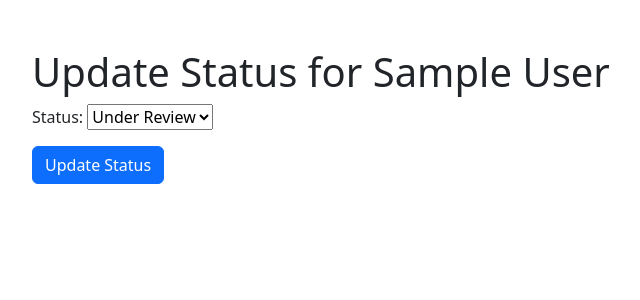
After one commit to riazsorkar/job-portal, a Django app: page /update-status/1/ in a window 1280 px wide. The commit adds this page. Shown: the top 300 px of the page, without its empty margins (50-690 px from the left). Run offline with Django 5.2, Linux system fonts and the light colour scheme; a user stored in the database is signed in; tables that the repository leaves empty hold one stand-in row (values such as "Sample post").

```diff
--- a/jobs/forms.py
+++ b/jobs/forms.py
@@ -26,3 +26,10 @@ class JobApplicationForm(forms.ModelForm):
     class Meta:
         model = JobApplication
         fields = ['full_name', 'email', 'resume']
+
+from .models import JobApplication
+
+class StatusUpdateForm(forms.ModelForm):
+    class Meta:
+        model = JobApplication
+        fields = ['status']
--- a/jobs/models.py
+++ b/jobs/models.py
@@ -43,13 +43,20 @@ class JobApplication(models.Model):
 
 
 class JobApplication(models.Model):
+    STATUS_CHOICES = [
+        ('under_review', 'Under Review'),
+        ('accepted', 'Accepted'),
+        ('rejected', 'Rejected'),
+    ]
+
     job = models.ForeignKey(JobPosting, on_delete=models.CASCADE)
     applicant = models.ForeignKey(User, on_delete=models.CASCADE)
     full_name = models.CharField(max_length=100)
     email = models.EmailField()
     resume = models.FileField(upload_to='resumes/')
     applied_date = models.DateTimeField(auto_now_add=True)
-    similarity_score = models.FloatField(default=0.0)  # Add this line
+    similarity_score = models.FloatField(default=0.0)
+    status = models.CharField(max_length=20, choices=STATUS_CHOICES, default='under_review')  # Add this line
 
     def __str__(self):
         return f"{self.full_name} - {self.job.title}"
--- /dev/null
+++ b/jobs/templates/jobs/update_status.html
@@ -0,0 +1,17 @@
+<!DOCTYPE html>
+<html>
+<head>
+    <title>Update Status for {{ application.full_name }}</title>
+    <link href="https://cdn.jsdelivr.net/npm/bootstrap@5.3.0/dist/css/bootstrap.min.css" rel="stylesheet">
+</head>
+<body>
+    <div class="container mt-5">
+        <h1>Update Status for {{ application.full_name }}</h1>
+        <form method="post">
+            {% csrf_token %}
+            {{ form.as_p }}
+            <button type="submit" class="btn btn-primary">Update Status</button>
+        </form>
+    </div>
+</body>
+</html>
--- a/jobs/templates/jobs/view_applications.html
+++ b/jobs/templates/jobs/view_applications.html
@@ -32,6 +32,8 @@
                     <p><strong>Email:</strong> {{ application.email }}</p>
                     <p><strong>Applied on:</strong> {{ application.applied_date }}</p>
                     <p><strong>Similarity Score:</strong> {{ application.similarity_score|floatformat:2 }}</p>
+                    <p><strong>Status:</strong> {{ application.get_status_display }}</p>
+                    <a href="{% url 'update_status' application.id %}" class="btn btn-warning">Update Status</a>
                     <a href="{{ application.resume.url }}" class="btn btn-success" download>Download Resume</a>
                 </li>
             {% endfor %}
--- a/jobs/urls.py
+++ b/jobs/urls.py
@@ -11,4 +11,5 @@ urlpatterns = [
     path('apply/<int:job_id>/', views.apply_job, name='apply_job'),
      path('employer-dashboard/', views.employer_dashboard, name='employer_dashboard'),  # Add this line
     path('view-applications/<int:job_id>/', views.view_applications, name='view_applications'),
+    path('update-status/<int:application_id>/', views.update_status, name='update_status'),
 ]
--- a/jobs/views.py
+++ b/jobs/views.py
@@ -244,3 +244,21 @@ def view_applications(request, job_id):
     page_obj = paginator.get_page(page_number)
 
     return render(request, 'jobs/view_applications.html', {'job': job, 'page_obj': page_obj})
+
+
+from django.shortcuts import get_object_or_404, redirect
+from .forms import StatusUpdateForm
+
+@login_required
+def update_status(request, application_id):
+    application = get_object_or_404(JobApplication, id=application_id, job__employer=request.user)
+
+    if request.method == 'POST':
+        form = StatusUpdateForm(request.POST, instance=application)
+        if form.is_valid():
+            form.save()
+            return redirect('view_applications', job_id=application.job.id)
+    else:
+        form = StatusUpdateForm(instance=application)
+
+    return render(request, 'jobs/update_status.html', {'form': form, 'application': application})
```
Also changed, not shown: jobs/migrations/0005_jobapplication_status.py (added), media/resumes/download_1_Upytsdt.png (added).
